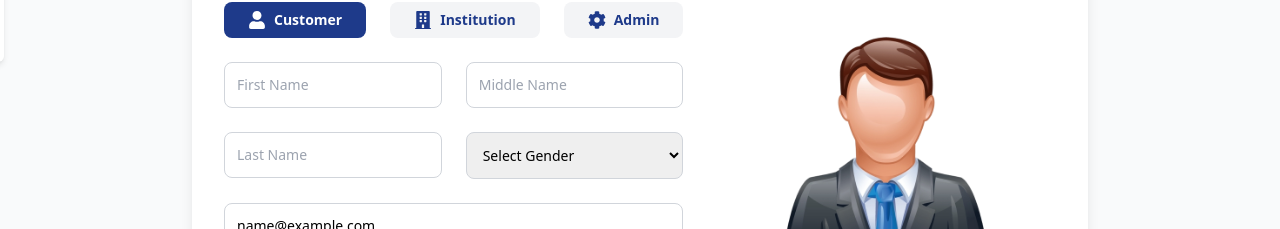
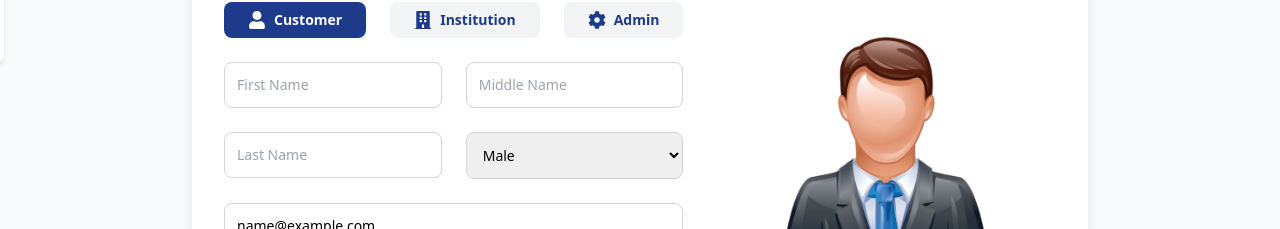
Before and after one commit to Yared-Yemane/credit, a Next.js app: page /auth in a window 1280 px wide. Both pictures are taken after typing "name@example.com", "Sample123" into the empty fields and a click on the button "Create account". Shown: the part 338-567 px from the top of the page. Built offline with nearby package versions, Linux system fonts and the light colour scheme.

Commit message:
gender fix

```diff
--- a/app/auth/components/LoginForm.jsx
+++ b/app/auth/components/LoginForm.jsx
@@ -219,7 +219,7 @@ const AuthForm = () => {
                       required
                       className="w-full p-3 text-sm border border-gray-300 rounded-lg focus:outline-none focus:ring-2 focus:ring-blue-900"
                     >
-                      <option value="" className="text-gray-500">
+                      <option value="" className="text-gray-500" disabled>
                         Select Gender
                       </option>
                       <option value="male">Male</option>
```
